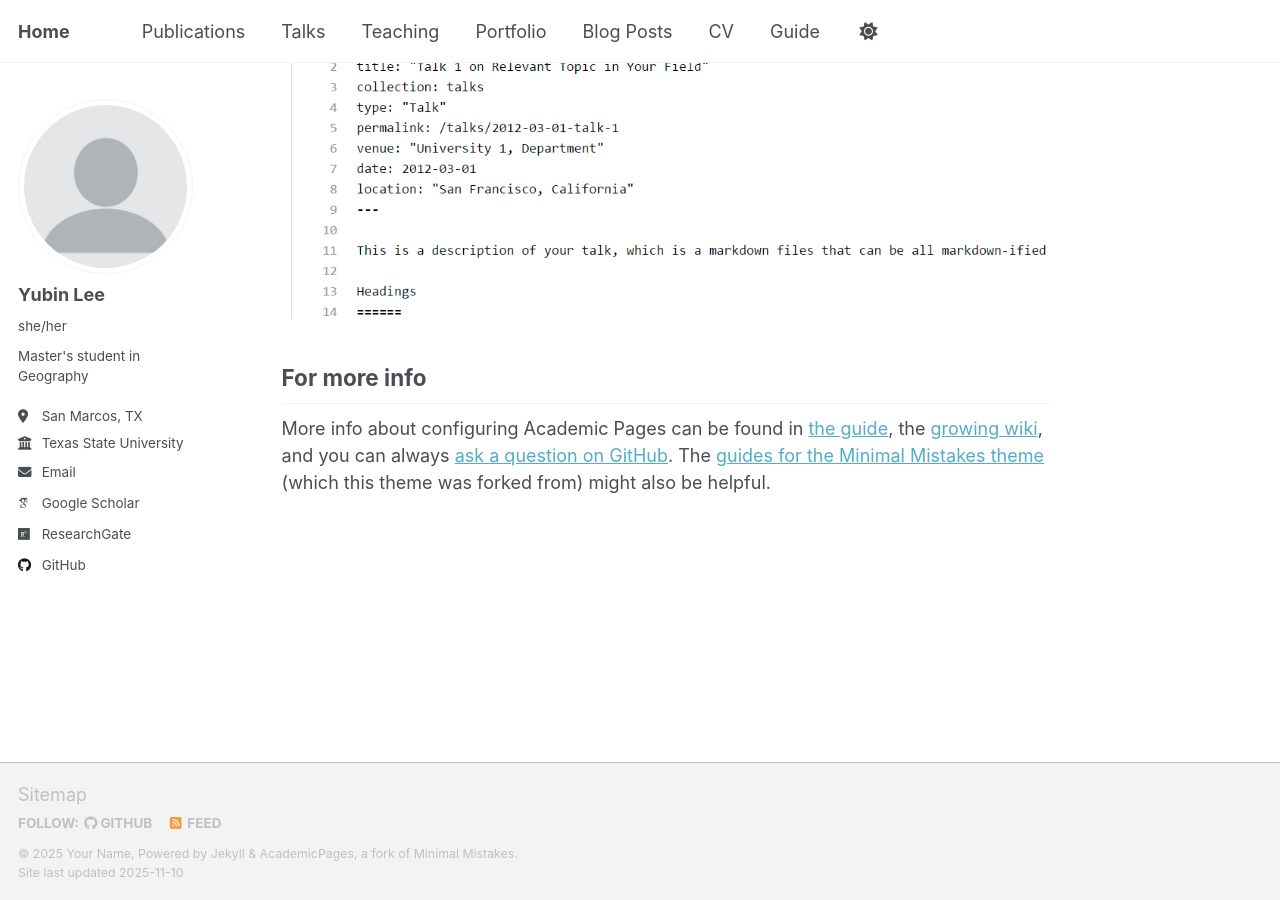
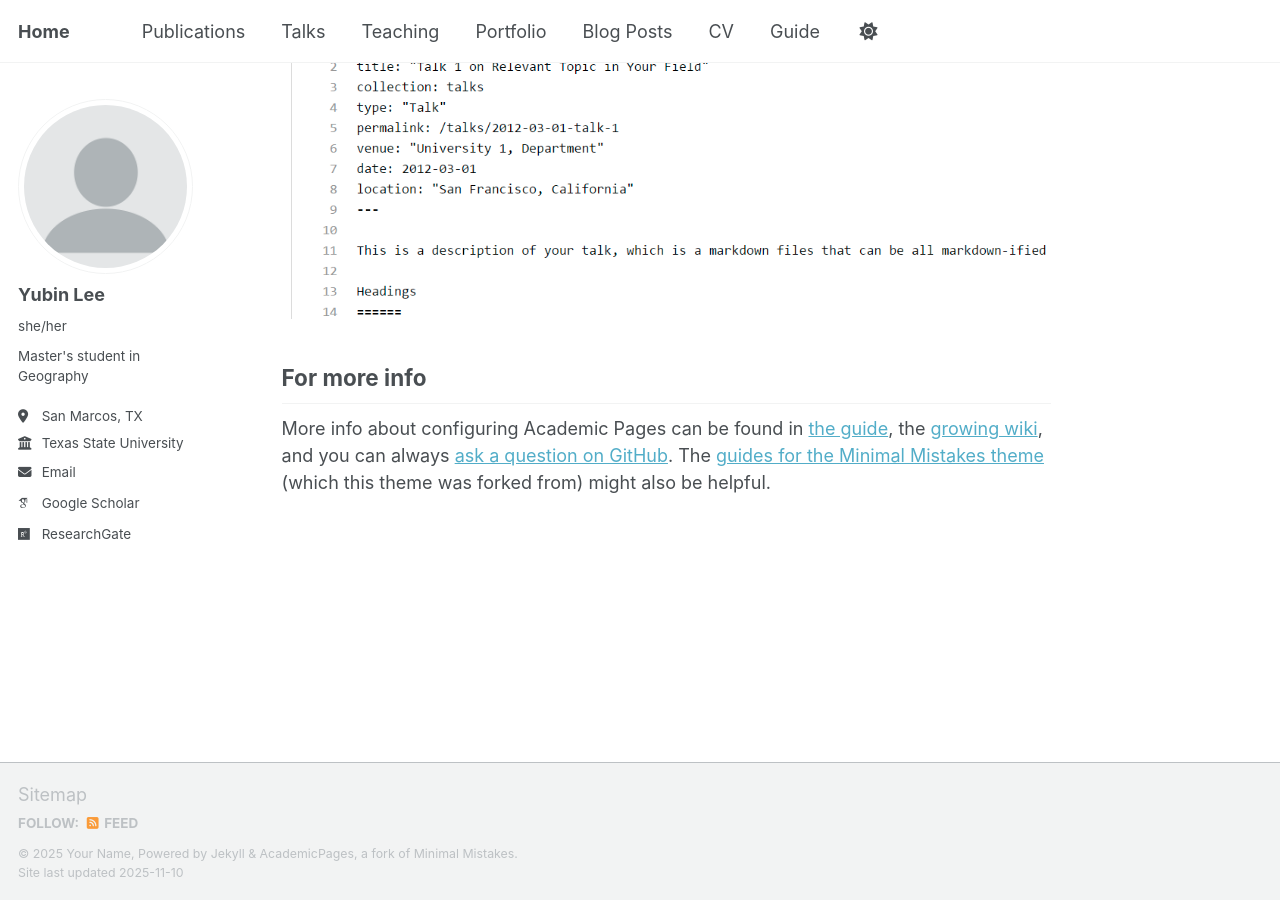
Before and after one commit to wherehaveyubin/wherehaveyubin.github.io, a Jekyll site: the page built from _pages/about.md, in a window 1280 px wide and 900 px high, scrolled down 2880 px. Built offline with Jekyll 4.4.1, drawn with Linux system fonts in a browser that asks for light colours; some web fonts are replaced; a script that is not in the unit is left out.

Commit message:
Update _config.yml

```diff
--- a/_config.yml
+++ b/_config.yml
@@ -40,7 +40,7 @@ author:
   impactstory      : # URL
   orcid            : # ""
   semantic         : # URL
-  pubmed           : # "https://www.ncbi.nlm.nih.gov/pubmed/?term=john+snow"
+  pubmed           : # ""
   researchgate     : "https://www.researchgate.net/profile/Yubin-Lee-21?ev=hdr_xprf"
   scopus           : # URL
 
@@ -48,7 +48,7 @@ author:
   bitbucket        : # Username - Update with your username on the site
   codepen          : # Username
   dribbble         : # Username
-  github           : "wherehaveyubin"
+  github           : #"wherehaveyubin"
   kaggle           : # Username
   stackoverflow    : # User number or user number and name (i.e., use "1" or "1/jeff-atwood")
 
```
